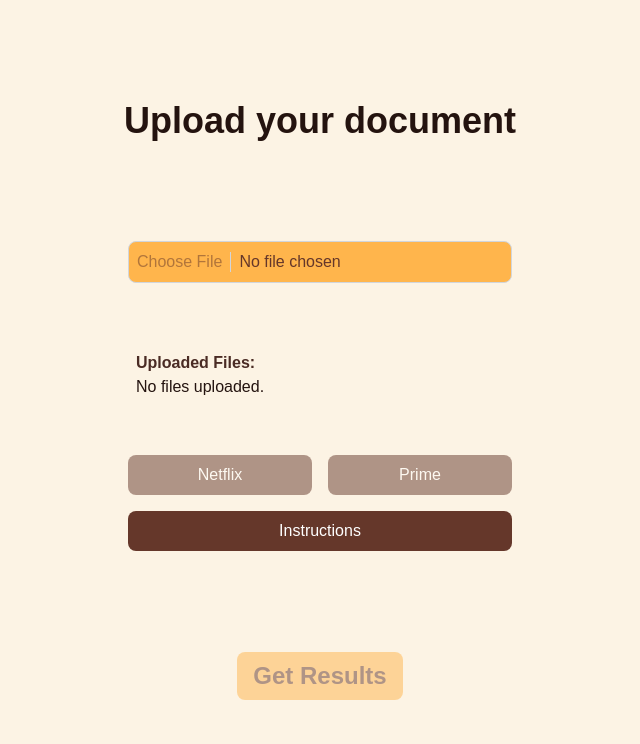
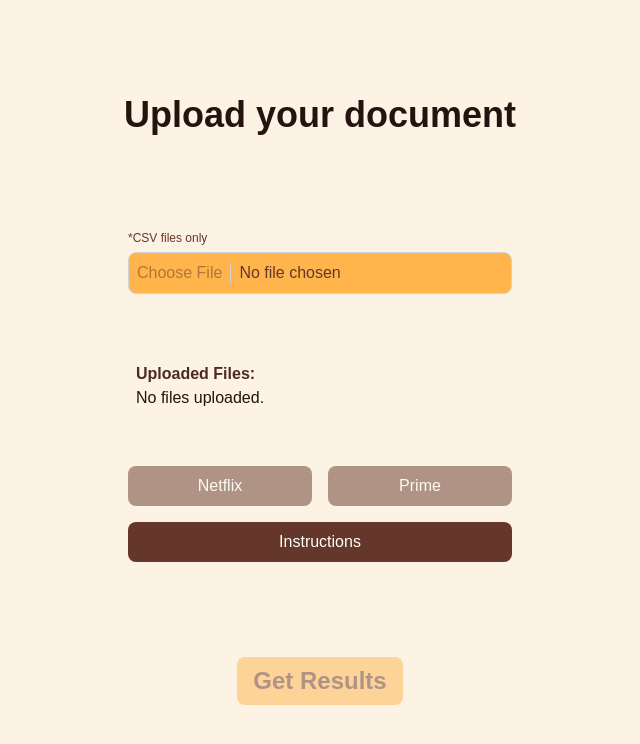
Before and after one commit to ItsMattG/movie, a Next.js app: page /upload in a window 1280 px wide. Shown: the top 744 px of the page, without its empty margins (320-960 px from the left). Built offline with nearby package versions, Linux system fonts and the light colour scheme; a web font is replaced by a local one.

Commit message:
Minor UI improvement

```diff
--- a/app/results/page.tsx
+++ b/app/results/page.tsx
@@ -407,7 +407,7 @@ setProviderCounts(sortedCountsObject);
 				</div>
 					<div className="flex justify-center w-full">
 						<button
-							className="px-1 py-2 bg-button-color-secondary text-md font-semibold text-main-text rounded-lg w-1/5"
+							className="px-1 py-2 bg-button-color-secondary text-md font-semibold text-main-text rounded-lg w-2/5"
 							onClick={() => window.location.href='/upload'}
 						>
 							Back to upload
--- a/app/upload/page.tsx
+++ b/app/upload/page.tsx
@@ -88,7 +88,10 @@ const App: React.FC = () => {
 			</div>
 
 			<div className="flex flex-col justify-center items-center gap-4 w-6/12">
-				<div className="flex items-center border border-gray-300 p-2 rounded-lg w-full bg-button-color max-w-sm">
+				<div className="flex items-center w-full max-w-sm text-xs">
+					<span className="text-button-text font-normal">*CSV files only</span>
+				</div>
+				<div className="flex items-center border border-gray-300 p-2 rounded-lg w-full bg-button-color max-w-sm mt-[-10px]">
 					<label
 						className={`text-button-text font-medium whitespace-nowrap ${
 							!service ? 'opacity-50 cursor-not-allowed disabled' : 'cursor-pointer'
```
